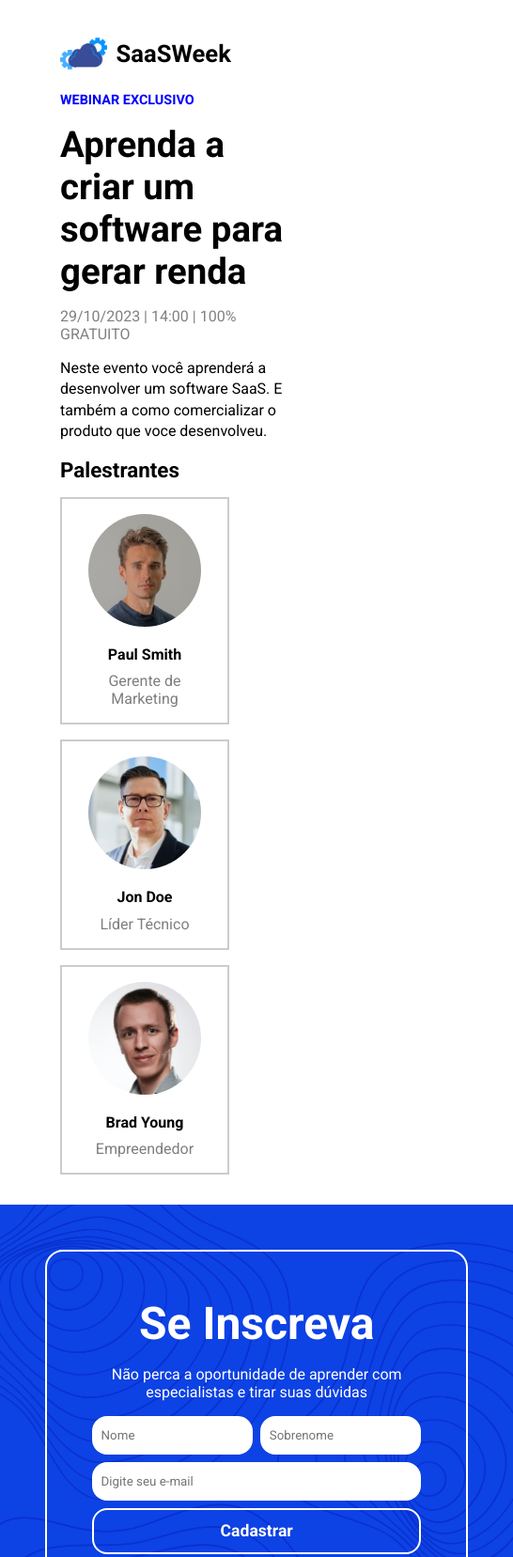
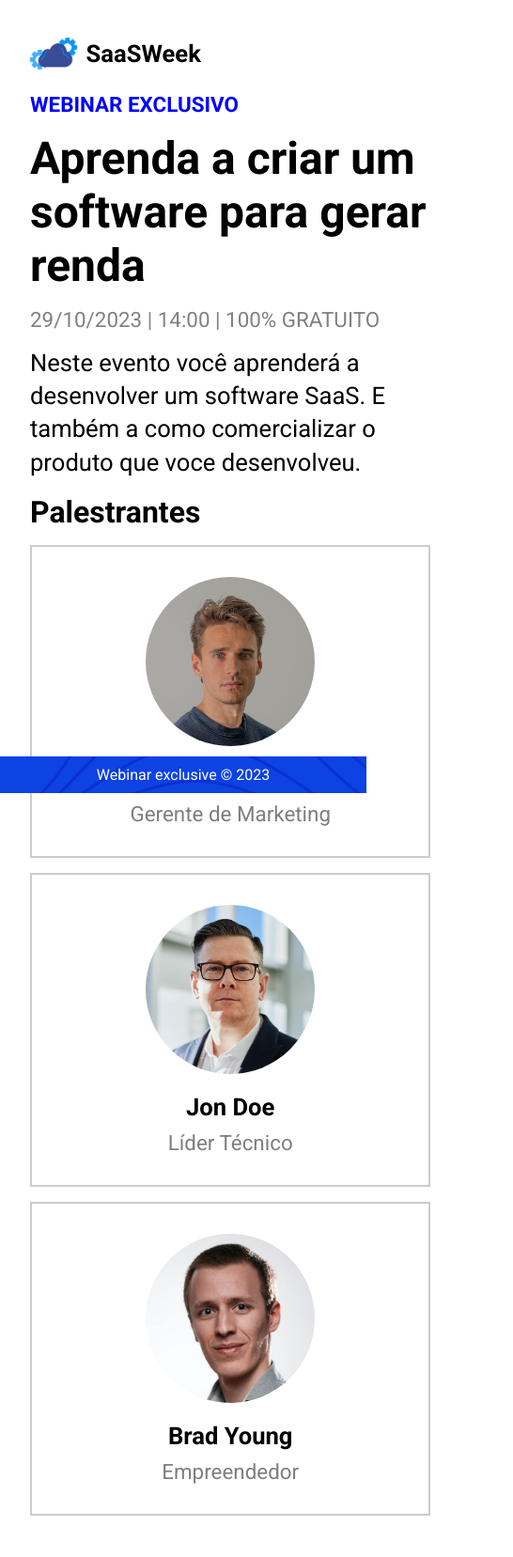
Before and after one commit to kropsz/tela-login, a plain HTML site: page index.html in a window 390 px wide. Shown: the top 1657 px of the page at 94% size, 546 px wide, since content can reach past the window. Drawn offline with Linux system fonts and the light colour scheme; a web font is replaced by a local one.

Commit message:
"responsive view"

```diff
--- a/css/styles.css
+++ b/css/styles.css
@@ -11,23 +11,23 @@ body {
 }
 
 #about-container {
-  flex: 1, 4;
+  flex: 1.4;
   padding: 2rem 4rem;
 }
 
-#brand{
+#brand {
   display: flex;
   align-items: center;
   font-size: 0.8rem;
   margin-bottom: 1rem;
 }
 
-#brand img{
+#brand img {
   height: 50px;
   margin-right: 0.6rem;
 }
 
-#exclusive{
+#exclusive {
   text-transform: uppercase;
   color: blue;
   font-weight: bold;
@@ -35,54 +35,54 @@ body {
   margin-bottom: 1rem;
 }
 
-#about-container h2{
+#about-container h2 {
   font-size: 2.4rem;
   max-width: 500px;
   margin-bottom: 1rem;
 }
 
-#date{
+#date {
   text-transform: uppercase;
   color: gray;
   margin-bottom: 1rem;
 }
 
-#description{
+#description {
   max-width: 500px;
   margin-bottom: 1rem;
   line-height: 1.4rem;
 }
 
-#about-container h4{
+#about-container h4 {
   font-size: 1.4rem;
   margin-bottom: 1rem;
 }
 
-#users-containers{
+#users-containers {
   display: flex;
   flex-wrap: wrap;
   gap: 1rem;
 }
 
-.user-card{
+.user-card {
   border: 2px solid #ccc;
   padding: 1rem;
   width: 180px;
   text-align: center;
 }
 
-.user-card img{
+.user-card img {
   width: 120px;
   border-radius: 50%;
   margin-bottom: 1rem;
 }
 
-.user-card .user-name{
+.user-card .user-name {
   font-weight: bold;
   margin-bottom: 0.6rem;
 }
 
-.user-card .user-role{
+.user-card .user-role {
   color: #3f3e3eaa;
   font-size: 1rem;
 }
@@ -90,11 +90,13 @@ body {
 #form-container {
   flex: 1;
   background-image: url("../img/pattern.png");
+  border-radius: 0.2rem;
+  border-color: #ffff;
   background-size: cover;
   color: #ffff;
 }
 
-#form-inner{
+#form-inner {
   margin: 3rem;
   padding: 3rem;
   border: 2px solid #ffff;
@@ -105,66 +107,142 @@ body {
   align-items: center;
 }
 
-#form-inner h3{
+#form-inner h3 {
   font-size: 3rem;
   margin-bottom: 1rem;
 }
 
-#form-inner p{
+#form-inner p {
   margin-bottom: 1rem;
 }
 
-#register-form{
+#register-form {
   display: flex;
   flex-direction: column;
   gap: 0.5rem;
   margin-bottom: 2rem;
 }
 
-#name-container{
+#name-container {
   display: flex;
   gap: 0.5rem;
 }
 
-#register-form input{
+#register-form input {
   padding: 0.8rem 0.6rem;
   border: none;
   border-radius: 1rem;
 }
 
-#email{
+#email {
   min-width: 100%;
 }
 
-#register-form input[type="submit"]{
+#register-form input[type="submit"] {
   background-color: transparent;
   color: #ffff;
   border: 2px solid #ffff;
   font-size: 1.1rem;
   font-weight: bold;
   cursor: pointer;
-  transition: 0.4s
+  transition: 0.4s;
 }
 
-#register-form input[type="submit"]:hover{
+#register-form input[type="submit"]:hover {
   background-color: #ffff;
   color: blue;
 }
 
-#benefits{
+#benefits {
   text-align: left;
   align-self: flex-start;
 }
 
-#benefits h4{
+#benefits h4 {
   font-size: 1.4rem;
   margin-bottom: 1rem;
 }
 
-#benefits ul{
+#benefits ul {
   list-style-position: inside;
 }
 
-#benefits li{
+#benefits li {
   margin-bottom: 0.4rem;
 }
+
+footer {
+  position: fixed;
+  bottom: 0;
+  width: 100%;
+  background-image: url(../img/pattern.png);
+  text-align: center;
+  padding: 10px;
+  color: #fff;
+}
+
+/* Mobile */
+
+@media (max-width: 510px) {
+  body {
+    flex-direction: column;
+  }
+
+  #form-inner {
+    padding: 1rem;
+  }
+
+  #about-container {
+    padding: 2rem;
+    padding-bottom: 0;
+  }
+
+  #about-container h2 {
+    font-size: 3rem;
+  }
+
+  #exclusive,
+  #date {
+    font-size: 1.4rem;
+  }
+
+  #description {
+    font-size: 1.6rem;
+    line-height: 2.2rem;
+  }
+
+  #about-container h4 {
+    font-size: 2rem;
+  }
+
+  #users-containers {
+    flex-direction: column;
+  }
+
+  .user-card {
+    width: 100%;
+    padding: 2rem;
+  }
+
+  .user-card img {
+    width: 180px;
+  }
+
+  .user-card .user-name {
+    font-size: 1.6rem;
+  }
+
+  .user-card .user-role {
+    font-size: 1.4rem;
+  }
+
+  #fomr-inner {
+    padding: 2rem;
+    margin: 2rem;
+  }
+
+  #register-form,
+  #name-container {
+    gap: 1rem;
+  }
+}
--- a/index.html
+++ b/index.html
@@ -68,5 +68,11 @@
         </div>
         </div>
     </div>
+    <footer>
+        <p>
+          <span class="bold">Webinar exclusive</span>
+          &copy; 2023
+        </p>
+      </footer>
   </body>
 </html>
```
Also changed, not shown: img/back.png (added).
